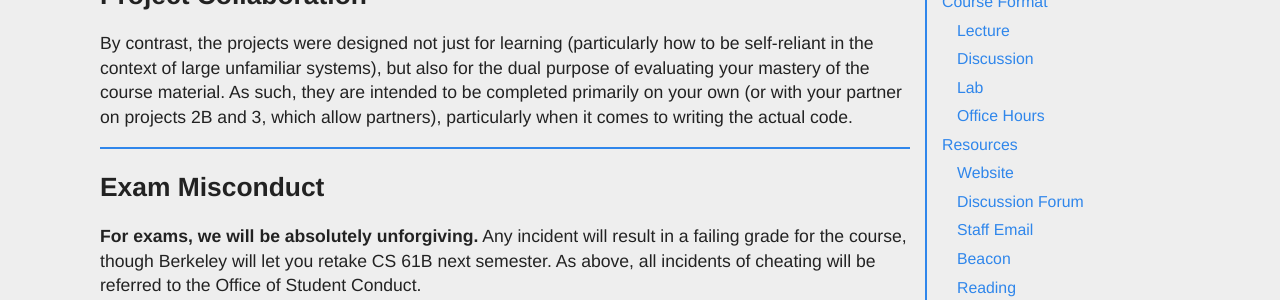
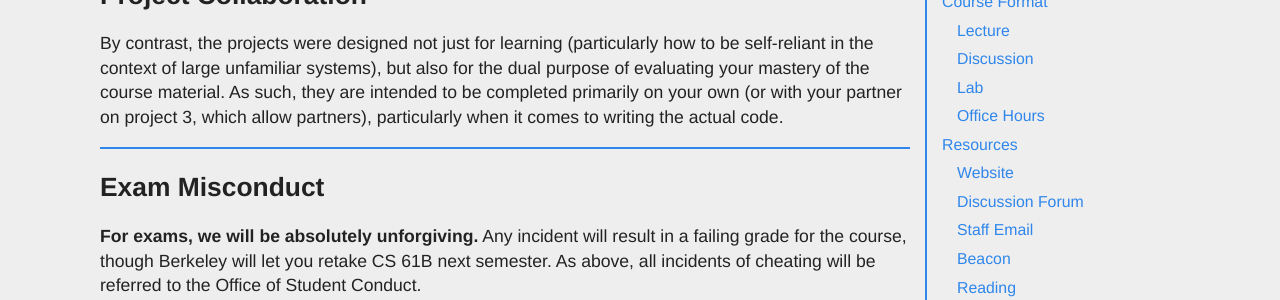
Before and after one commit to Berkeley-CS61B/website-fa23, a Jekyll site: the page built from about.md, in a window 1280 px wide and 900 px high, scrolled down 12459 px. Shown: the part 227-527 px from the top of the window. Built offline with Jekyll 4.4.1, drawn with Linux system fonts in a browser that asks for light colours; nearby versions of some CDN libraries; comment, search, counter and statistics services are not loaded.

Commit message:
no partners for 2b

```diff
--- a/about.md
+++ b/about.md
@@ -572,7 +572,7 @@ By contrast, the projects were designed not just for learning (particularly how
 to be self-reliant in the context of large unfamiliar systems), but also for
 the dual purpose of evaluating your mastery of the course material. As such,
 they are intended to be completed primarily on your own (or with your partner
-on projects 2B and 3, which allow partners), particularly when it comes to writing the actual code.
+on project 3, which allow partners), particularly when it comes to writing the actual code.
 
 ### Exam Misconduct
 
```
